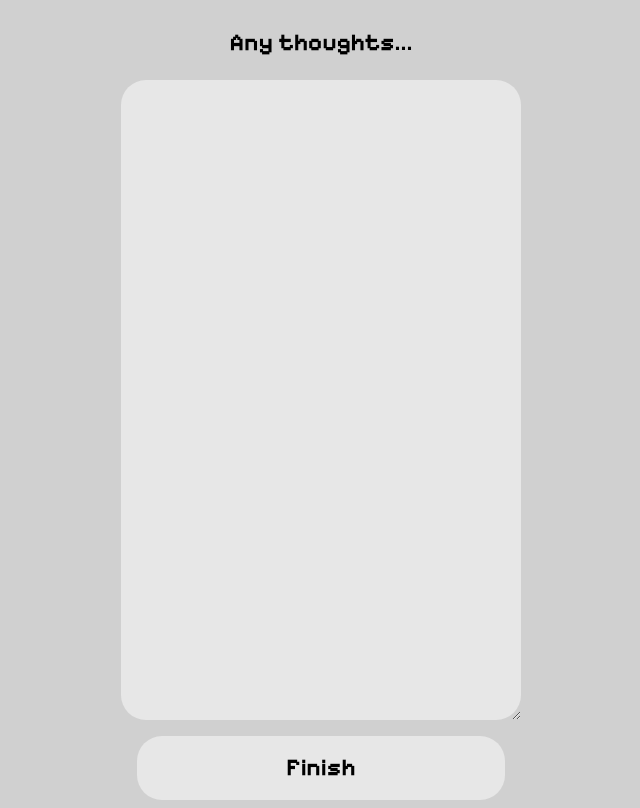
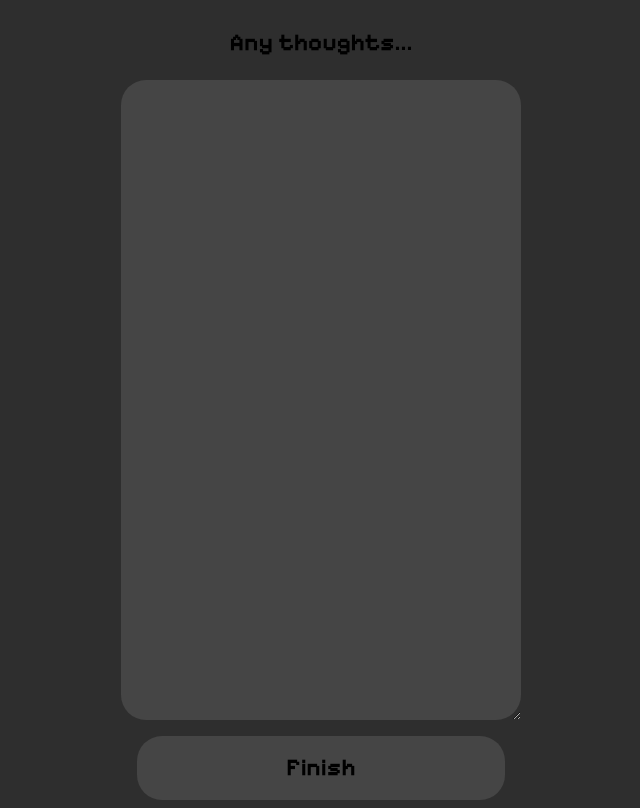
Before and after one commit to Yonatan-Ethiopia/Thoughts, a plain HTML site: page src/htmls/writingTab.html in a window 1280 px wide. Shown: the whole page, without its empty margins (319-959 px from the left). Drawn offline with Linux system fonts and the light colour scheme; files that its build step writes are made by us from their sources.

Commit message:
Update writingStyle.css

```diff
--- a/src/styles/writingStyle.css
+++ b/src/styles/writingStyle.css
@@ -5,7 +5,7 @@ pixelify-sans-<uniquifier> {
     font-style: normal;
 }
 body{
-    background-color: #d0d0d0;
+    background-color: #2e2e2e;
     display: flex;
     justify-content: center;
     align-items: center;
@@ -31,7 +31,7 @@ body{
   width: 23rem;
   font-size: 1.5rem;
   font-weight: bold;
-  background-color: #e7e7e7;
+  background-color: #454545;
   border: none ;
   border-radius: 25px;
   color: black;
@@ -44,7 +44,7 @@ h2{
     height:1rem;
 }
 #Finish{
-    background-color: #e7e7e7;
+    background-color: #454545;
     height: 4rem;
     width: 23rem;
     border: none;
@@ -52,4 +52,4 @@ h2{
     font-family: "Pixelify Sans", sans-serif;
     font-weight: bold;
     font-size: 1.5rem;
-}
+    }
```
